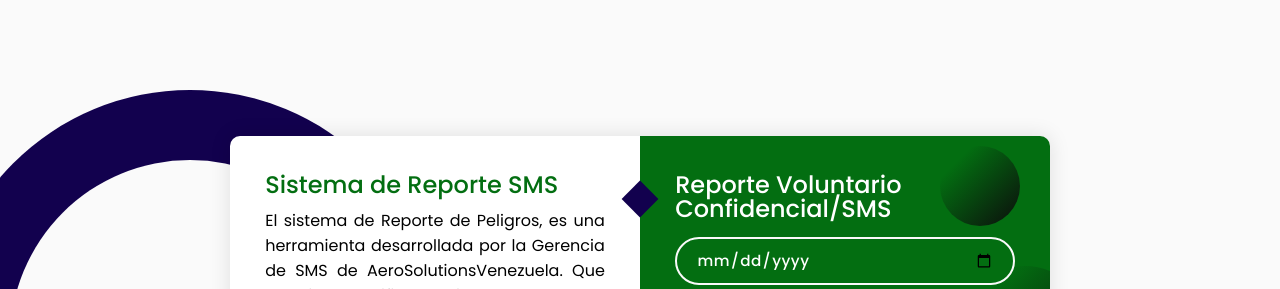
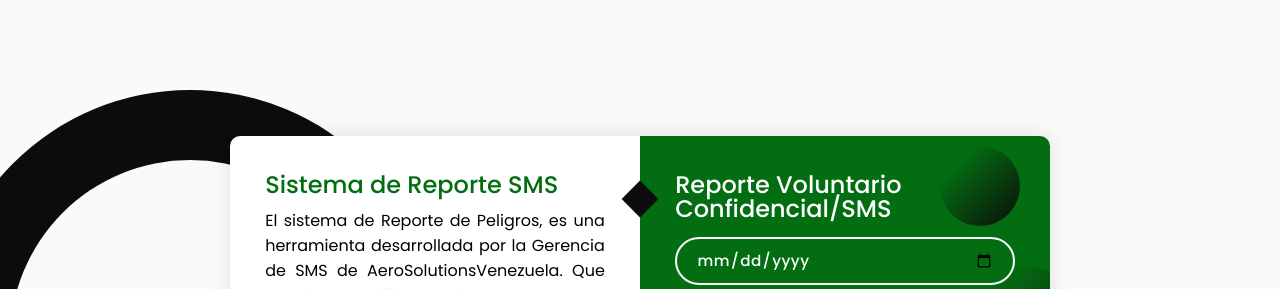
Before and after one commit to RichardGestion/AeroSolutionsVenezuelaSMS, a website: page index2.html in a window 1280 px wide. Shown: the top 289 px of the page. Drawn offline with Linux system fonts and the light colour scheme.

Commit message:
Update style2.css

```diff
--- a/style2.css
+++ b/style2.css
@@ -66,7 +66,7 @@ textarea {
   position: absolute;
   width: 26px;
   height: 26px;
-  background-color: #12014e;
+  background-color: #0c0c0c;
   transform: rotate(45deg);
   top: 50px;
   left: -13px;
@@ -172,7 +172,7 @@ textarea.input {
   opacity: 0;
   transition: 0.3s;
   height: 5px;
-  background-color: #12014e;
+  background-color: #0c0c0c;
   top: 50%;
   transform: translateY(-50%);
 }
@@ -247,7 +247,7 @@ textarea.input {
   position: absolute;
   width: 110px;
   height: 100px;
-  border: 22px solid #12014e;
+  border: 22px solid #0c0c0c;
   border-radius: 50%;
   bottom: -77px;
   right: 50px;
@@ -259,7 +259,7 @@ textarea.input {
   width: 500px;
   height: 500px;
   border-radius: 50%;
-  background: linear-gradient(to bottom, #12014e, #12014e);
+  background: linear-gradient(to bottom, #0c0c0c, #0c0c0c);
   bottom: 50%;
   right: 50%;
   transform: translate(-40%, 38%);
```
